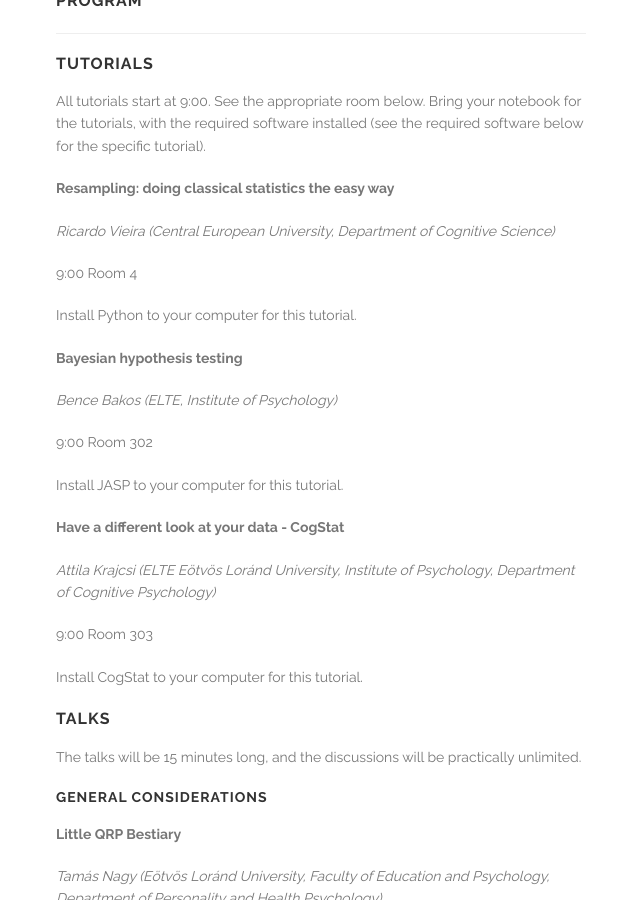
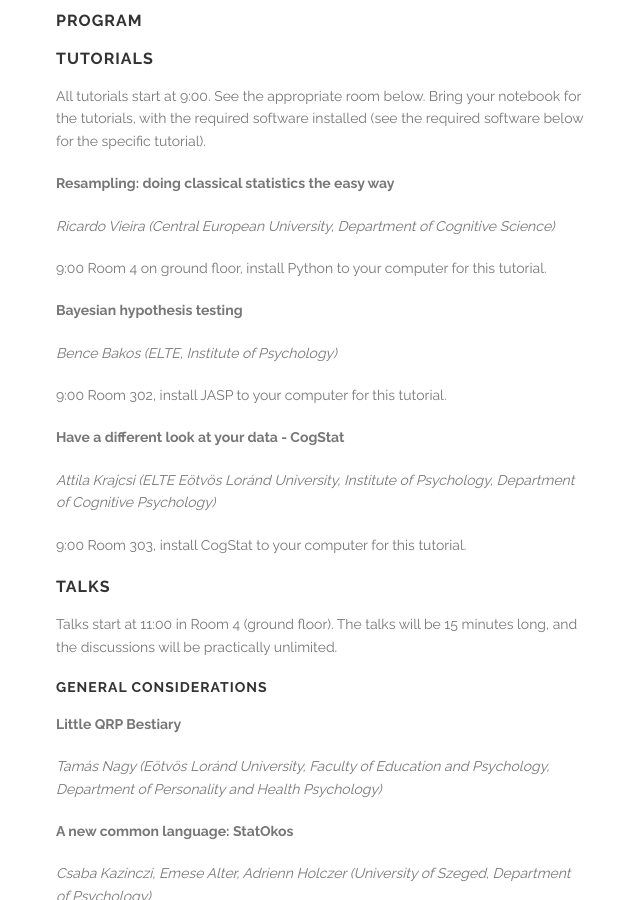
Before and after one commit to cogstat/cogstat_website, a Jekyll site: the page built from best_practices_symposium/program.md, in a window 1280 px wide and 900 px high, scrolled down 253 px. Shown: the whole window, without its empty margins (39-679 px from the left). Built offline with Jekyll 4.4.1, drawn with Linux system fonts in a browser that asks for light colours.

Commit message:
symp: add program

```diff
--- a/best_practices_symposium/program.md
+++ b/best_practices_symposium/program.md
@@ -8,10 +8,9 @@
 
 We will ask the presenters to upload their slides to the [OSF Meetings page of the symposium](https://osf.io/view/bestpracticessymposium2019/).
 
+---
 
 ### Program
-
----
 
 ### Tutorials
 
@@ -21,29 +20,23 @@
 
 _Ricardo Vieira (Central European University, Department of Cognitive Science)_
 
-9:00 Room 4
-
-Install Python to your computer for this tutorial.
+9:00 Room 4 on ground floor, install Python to your computer for this tutorial.
 
 __Bayesian hypothesis testing__
 
 _Bence Bakos (ELTE, Institute of Psychology)_
 
-9:00 Room 302
-
-Install JASP to your computer for this tutorial.
+9:00 Room 302, install JASP to your computer for this tutorial.
 
 __Have a different look at your data - CogStat__
 
 _Attila Krajcsi (ELTE Eötvös Loránd University, Institute of Psychology, Department of Cognitive Psychology)_
 
-9:00 Room 303
-
-Install CogStat to your computer for this tutorial.
+9:00 Room 303, install CogStat to your computer for this tutorial.
 
 ### Talks
 
-The talks will be 15 minutes long, and the discussions will be practically unlimited.
+Talks start at 11:00 in Room 4 (ground floor). The talks will be 15 minutes long, and the discussions will be practically unlimited.
 
 #### General considerations
 
@@ -75,10 +68,9 @@
 
 _Attila Krajcsi (ELTE Eötvös Loránd University, Institute of Psychology, Department of Cognitive Psychology)_
 
+---
 
 ### Abstracts
-
----
 
 __Resampling: doing classical statistics the easy way__
 
```
Also changed, not shown: best_practices_symposium/index.md (+1 -1 lines).
